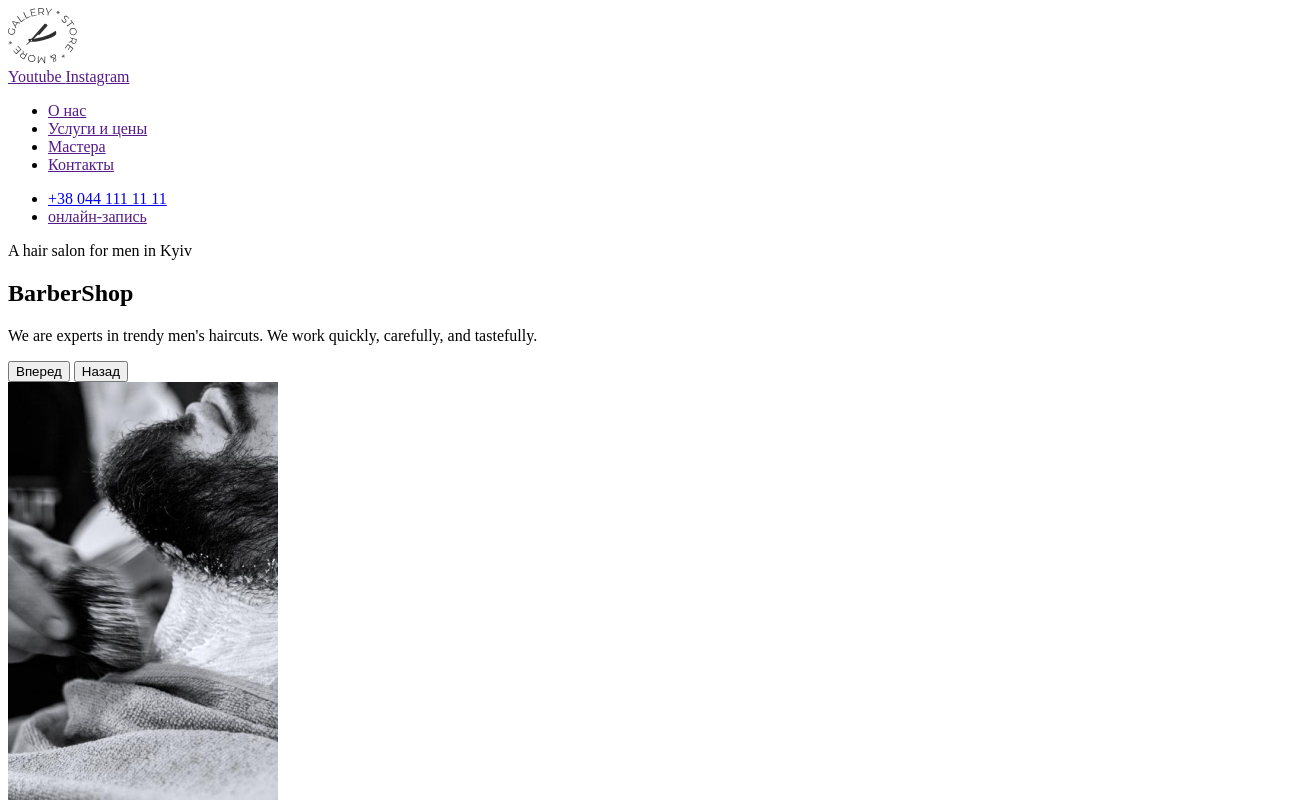
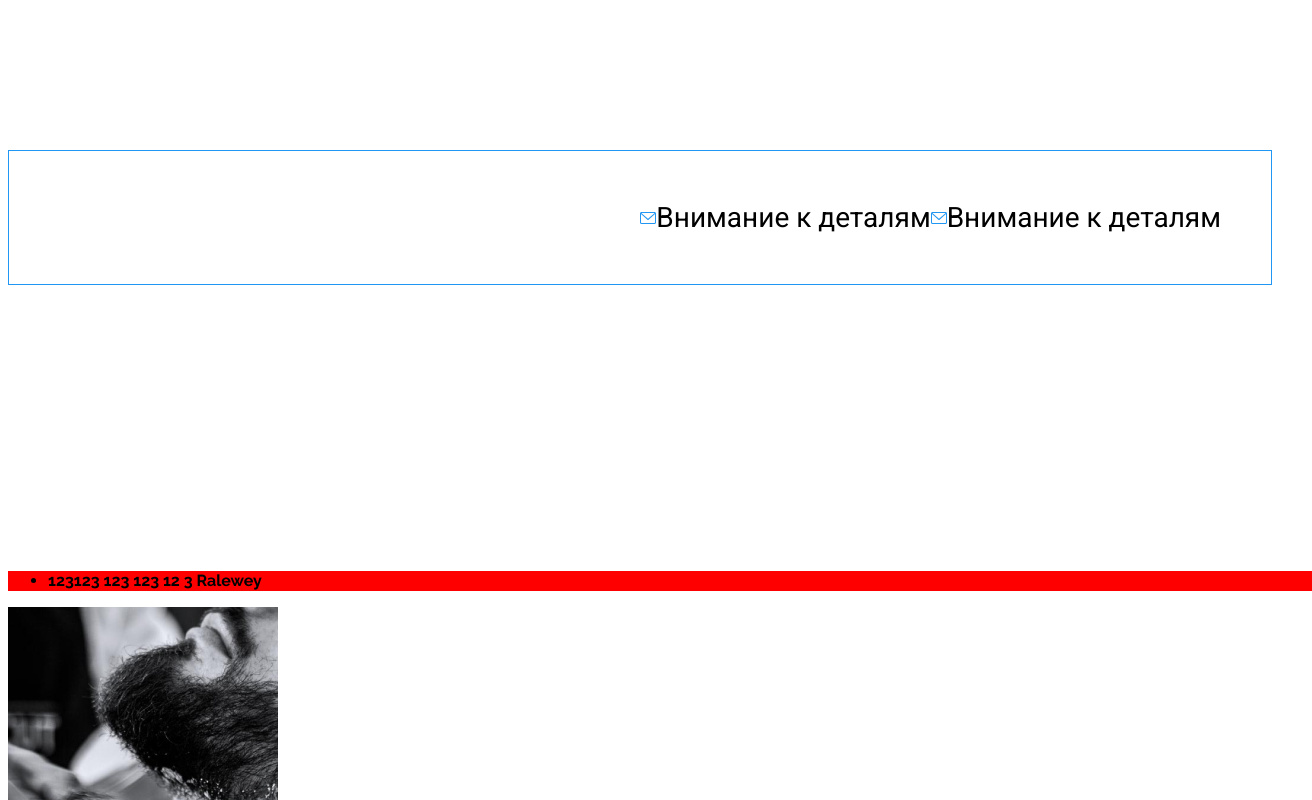
Before and after one commit to Maxim4ik118/goit-bc24, a plain HTML site: page index.html in a window 1280 px wide. Shown: the top 800 px of the page, 1312 px wide, since content can reach past the window. Drawn offline with Linux system fonts and the light colour scheme.

Commit message:
update: added new explanations

```diff
--- /dev/null
+++ b/css/styles.css
@@ -0,0 +1,111 @@
+:root {
+    --white: #fff;
+    --accent: #2196f3;
+    --black: #212121;
+    --gray: #757575;
+    --commonSectionPadding: 120px;
+
+
+    --bgColorGray: rgb(157, 157, 157);
+
+    --fontRoboto: "Roboto", sans-serif;
+    --fontRalewey: "Raleway", sans-serif;
+
+    --fontSemiBold: 600;
+    --fontBold: 700;
+
+    --transition-function: cubic-bezier(0.5, 0.5, 0.5, 0.5);
+    --transition-duration: 0.3s;
+}
+
+a {
+    color: inherit;
+    text-decoration: none;
+}
+
+body {
+    font-family: var(--fontRoboto);
+}
+
+.box {
+    padding: 50px;
+    margin-bottom: 150px;
+    margin-top: 150px;
+    border: 1px solid var(--accent);
+    display: flex;
+    justify-content: flex-end;
+}
+
+
+
+
+
+
+.box-link {
+    /* border: 1px solid rgb(0, 0, 0); */
+    display: flex;
+    align-items: center;
+    font-size: 28px;
+}
+
+.box-link:hover,
+.box-link:focus {
+    color:rgb(0, 186, 34);
+    /* border: 3px solid rgb(147, 0, 155); */
+    background-color: #f49f9f;
+    outline: 3px solid rgb(147, 0, 155);
+}
+
+.c-section {
+    padding-top: var(--commonSectionPadding);
+    padding-bottom: var(--commonSectionPadding);
+}
+
+.our-masters,
+.best-barber,
+.service,
+.our-choice,
+.gallery {
+    padding-top: 120px;
+    padding-bottom: 120px;
+}
+
+.our-masters h2 {
+    font-size: 1.5em;
+}
+
+.hero .hero-aside {
+    padding: 3rem;
+    background-color: var(--bgColorGray);
+    border: 5px solid var(--accent);
+}
+
+.hero-aside.level-1 {
+    padding: 1rem;
+    background-color: rgb(127, 197, 255);
+    border: 5px solid rgb(238, 255, 1);
+}
+
+.hero-aside.level-2 {
+    padding: 1rem;
+    background-color: rgb(232, 109, 1);
+    border: 5px solid rgb(30, 0, 255);
+}
+
+.c-social-links {
+    font-size: var(--regularFontSize);
+    font-weight: 400;
+    text-decoration: none;
+    font-family: var(--fontRalewey);
+    height: 20px;
+    width: 100%;
+    background-color: transparent;
+}
+
+.social-links1 {
+    background-color: red;
+}
+
+.social-links2 {
+    background-color: blue;
+}
--- a/index.html
+++ b/index.html
@@ -5,9 +5,57 @@
     <meta http-equiv="X-UA-Compatible" content="IE=edge" />
     <meta name="viewport" content="width=device-width, initial-scale=1.0" />
     <title>Document</title>
+
+    <link rel="preconnect" href="https://fonts.googleapis.com" />
+    <link rel="preconnect" href="https://fonts.gstatic.com" crossorigin />
+    <link
+      href="https://fonts.googleapis.com/css2?family=Raleway:wght@700&family=Roboto:wght@400;500;700;900&display=swap"
+      rel="stylesheet"
+    />
+
+    <link rel="stylesheet" href="./css/styles.css" />
   </head>
   <body>
-    <section class="hero">
+    <div class="box">
+      <a
+        class="box-link"
+        href="https://www.google.com/search?q=google+fonts+preconnect&rlz=1C1SQJL_ruUA992GB1010&oq=google+fonts+preconnect+&aqs=chrome..69i57j0i22i30l3j69i64.6995j0j7&sourceid=chrome&ie=UTF-8"
+      >
+        <svg
+          width="16"
+          height="12"
+          viewBox="0 0 16 12"
+          fill="none"
+          xmlns="http://www.w3.org/2000/svg"
+        >
+          <path
+            d="M14.5 0H1.50001C0.672854 0 0 0.672853 0 1.50001V10.5C0 11.3271 0.672854 12 1.50001 12H14.5C15.3271 12 16 11.3271 16 10.5V1.50001C16 0.672853 15.3271 0 14.5 0ZM14.5 0.999994C14.5679 0.999994 14.6325 1.01409 14.6916 1.0387L8 6.83838L1.30833 1.0387C1.36742 1.01412 1.43204 0.999994 1.49998 0.999994H14.5ZM14.5 11H1.50001C1.22414 11 0.999996 10.7759 0.999996 10.5V2.09521L7.67236 7.87792C7.76661 7.95944 7.8833 7.99999 8 7.99999C8.1167 7.99999 8.23339 7.95948 8.32764 7.87792L15 2.09521V10.5C15 10.7759 14.7759 11 14.5 11Z"
+            fill="#2196F3"
+          />
+        </svg>
+        Внимание к деталям
+      </a>
+      <a
+        class="box-link"
+        href="https://www.google.com/search?q=google+fonts+preconnect&rlz=1C1SQJL_ruUA992GB1010&oq=google+fonts+preconnect+&aqs=chrome..69i57j0i22i30l3j69i64.6995j0j7&sourceid=chrome&ie=UTF-8"
+      >
+        <svg
+          width="16"
+          height="12"
+          viewBox="0 0 16 12"
+          fill="none"
+          xmlns="http://www.w3.org/2000/svg"
+        >
+          <path
+            d="M14.5 0H1.50001C0.672854 0 0 0.672853 0 1.50001V10.5C0 11.3271 0.672854 12 1.50001 12H14.5C15.3271 12 16 11.3271 16 10.5V1.50001C16 0.672853 15.3271 0 14.5 0ZM14.5 0.999994C14.5679 0.999994 14.6325 1.01409 14.6916 1.0387L8 6.83838L1.30833 1.0387C1.36742 1.01412 1.43204 0.999994 1.49998 0.999994H14.5ZM14.5 11H1.50001C1.22414 11 0.999996 10.7759 0.999996 10.5V2.09521L7.67236 7.87792C7.76661 7.95944 7.8833 7.99999 8 7.99999C8.1167 7.99999 8.23339 7.95948 8.32764 7.87792L15 2.09521V10.5C15 10.7759 14.7759 11 14.5 11Z"
+            fill="#2196F3"
+          />
+        </svg>
+        Внимание к деталям
+      </a>
+    </div>
+
+    <!-- <section class="hero active">
       <div class="hero-aside">
         <a href="/">
           <img src="./images/logo.svg" alt="logo" />
@@ -17,6 +65,30 @@
           <a href=""> Youtube </a>
           <a href=""> Instagram</a>
           <div class="line-decorator"></div>
+        </div>
+      </div>
+      <div class="hero-aside level-1">
+        <a href="/">
+          <img src="./images/logo.svg" alt="logo" />
+        </a>
+
+        <div>
+          <a href=""> Youtube </a>
+          <a href=""> Instagram</a>
+          <div class="line-decorator"></div>
+        </div>
+      </div>
+      <div>
+        <div class="hero-aside level-2">
+          <a href="/">
+            <img src="./images/logo.svg" alt="logo" />
+          </a>
+
+          <div>
+            <a href=""> Youtube </a>
+            <a href=""> Instagram</a>
+            <div class="line-decorator"></div>
+          </div>
         </div>
       </div>
 
@@ -66,9 +138,12 @@
           </div>
         </div>
       </div>
-    </section>
+    </section> -->
     <main class="main">
       <section class="c-section best-barber">
+        <ul class="social-links1 c-social-links">
+          <li>123123 123 123 12 3 Ralewey</li>
+        </ul>
         <div class="best-barber__left">
           <div class="best-barber__img">
             <img width="270" src="./images/beard-1.jpg" alt="Beard styling" />
@@ -147,6 +222,7 @@
         <a href="">Онлайн запись</a>
       </section>
       <section class="c-section our-choice">
+        <ul class="social-links2 c-social-links"></ul>
         <ul class="our-choice__left">
           <li>
             <b>600 <sup class="plus">+</sup></b>
@@ -231,6 +307,35 @@
           </li>
         </ul>
       </section>
+
+      Селектор дитини: .class1 > .class2 =>
+      <div class="class1">
+        <div class="class2"></div>
+      </div>
+
+      Селектор нащадка: .class1 .class2 =>
+      <div class="class1">
+        <div>
+          <div class="class2"></div>
+        </div>
+      </div>
+
+      Селектор наявності: .class1.class2 =>
+      <div class="class1 class2"></div>
+
+      Утилітарний класс: .c-btn { padding: 8px; font-size: 18px; border: 1px
+      solid #ccc; boreder-radius: 10px; background-color: transparent; color:
+      black; } .my-button { background-color: yellow; color: green; font-size:
+      14px; }
+
+      <button class="c-btn my-button">Кнопка з утилітарним стилем</button>
+
+      НЕ правильно: .our-masters { padding-top: 120px; padding-bottom: 120px; }
+      .best-barber { padding-top: 120px; padding-bottom: 120px; } .service {
+      padding-top: 120px; padding-bottom: 120px; } Правильно: .our-masters,
+      .best-barber, .service { padding-top: 120px; padding-bottom: 120px; }
     </main>
+
+    <script src="./js/modal.js"></script>
   </body>
 </html>
```
